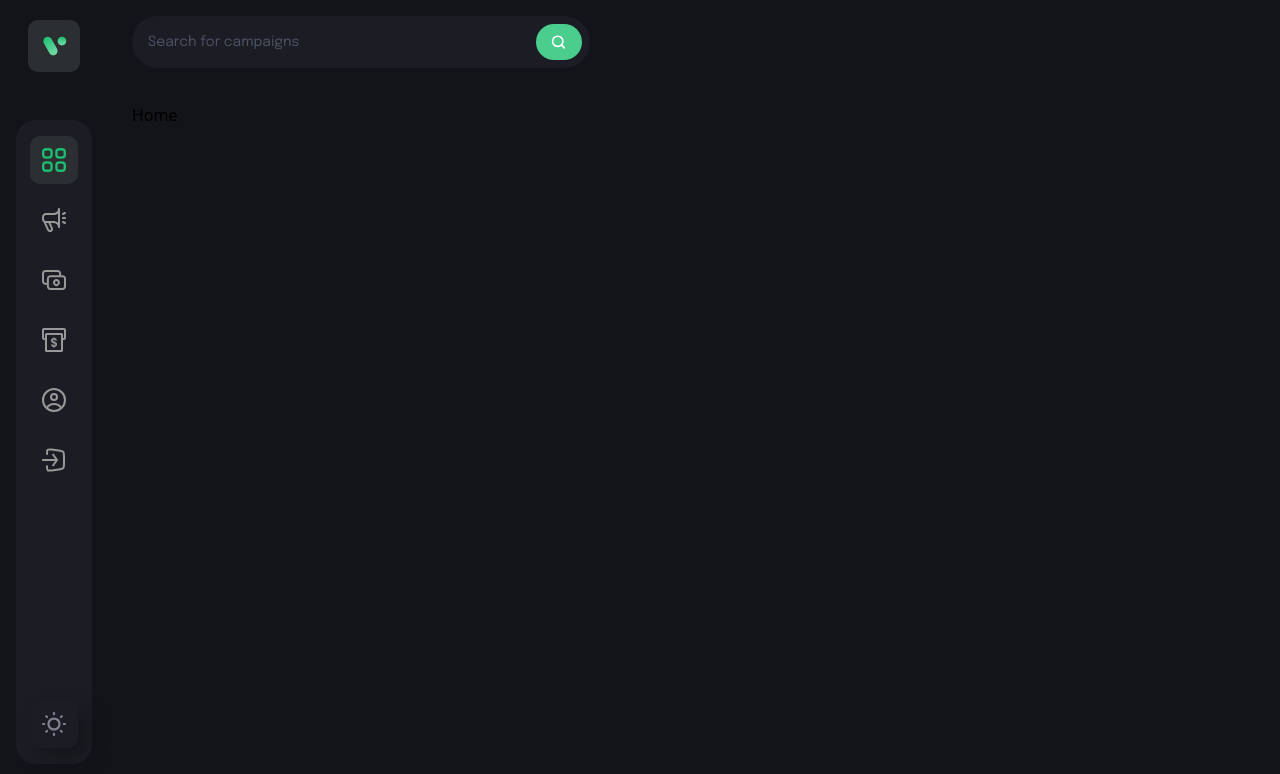
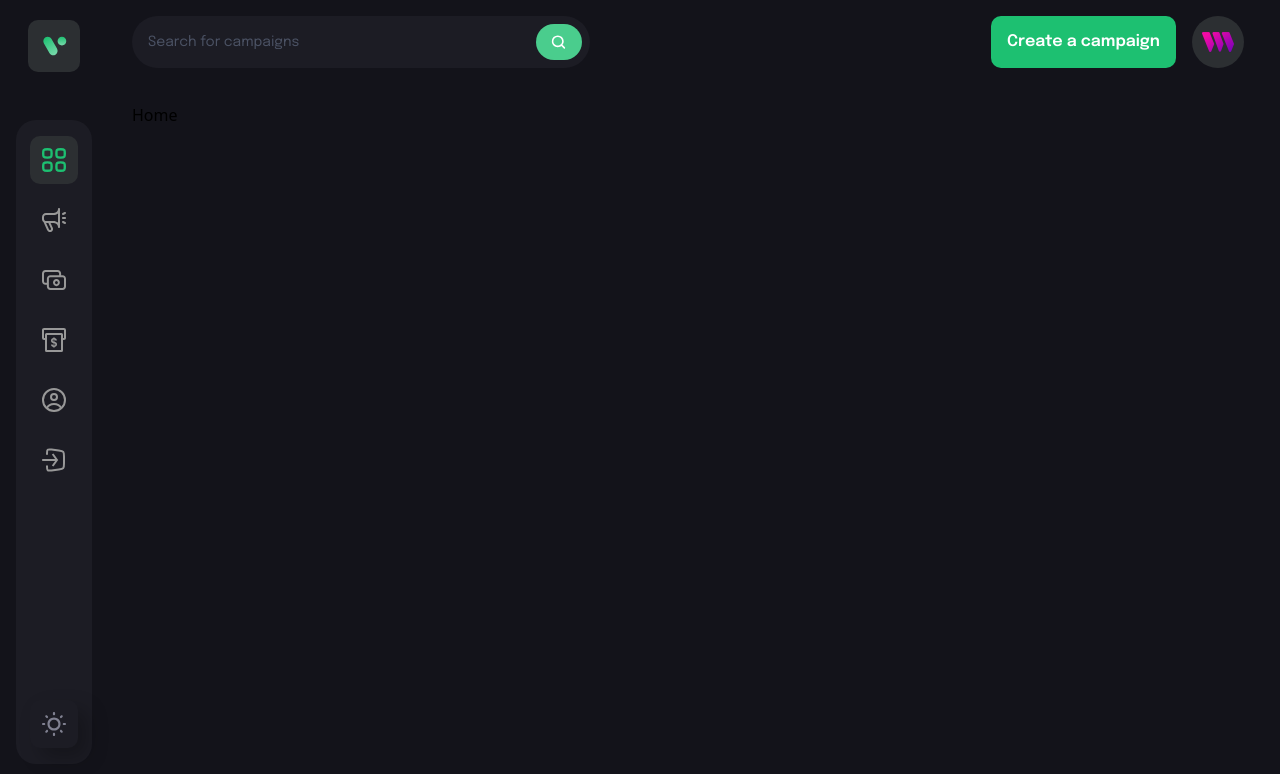
Before and after one commit to Aniket-x-code/Minor-Web3-Crowdfunding, a React (Vite) app in the folder client/: page / in a window 1280 px wide. Shown: the top 774 px of the page. Built offline with nearby package versions, Linux system fonts and the light colour scheme; what @thirdweb-dev/react would draw is missing.

Commit message:
adding media queries

```diff
--- a/client/src/components/CustomButton.jsx
+++ b/client/src/components/CustomButton.jsx
@@ -1,9 +1,16 @@
 import React from 'react'
 
-const CustomButton = () => {
+const CustomButton = ({ btnType, title, handleClick, styles }) => {
   return (
-    <div>CustomButton</div>
+    <button
+      type={btnType}
+      className={`font-epilogue font-semibold text-[16px] leading-[26px] text-white min-h-[52px] px-4 rounded-[10px] ${styles}`}
+      onClick={handleClick}
+    >
+      {title}
+    </button>
   )
 }
 
+
 export default CustomButton;
--- a/client/src/components/Navbar.jsx
+++ b/client/src/components/Navbar.jsx
@@ -11,18 +11,48 @@
 
 const [ toggleDrawer, settoggleDrawer]= useState(false);
 
+const address = '0xabc'
+
   return (
     <div className="flex md:flex-row flex-col-reverse justify-between mb-[35px] ap-6">
       <div className="lg:flex-1 flex  flex-row max-w-[458px] py-2 pl-4 pr-2 h-[52px] bg-[#1c1c24] rounded-[100px]">
+           <input type="text" placeholder="Search for campaigns" className="flex w-full font-epilogue font-normal text-[14px] placeholder:text-[#4b5264] text-white bg-transparent outline-none" />
+               <div className="w-[52px] h-full rounded-[20px] bg-[#4acd8d] flex justify-center items-center cursor-pointer">
+                   <img src={search} alt='search' className="w-[15px] h-[15px] object-contain"/>
+               </div>
+      </div>
 
-      <input type="text" placeholder="Search for campaigns" className="flex w-full font-epilogue font-normal text-[14px] placeholder:text-[#4b5264] text-white bg-transparent outline-none" />
+      <div className="sm:flex hidden flex-row justify-end gap-4">
+        <CustomButton
+        btnType="button"
+        title={ address ? 'Create a campaign ': 'Connect'}
+        styles={address ? 'bg-[#1dc071]' : 'bg-[#8c6dfd]'}
+        handleClick={() => {
+          if(address) navigate('create-campaign')
+          else 'connect()'
+          }}
+        />
 
-      <div className="w-[52px] h-full rounded-[20px] bg-[#4acd8d] flex justify-center items-center cursor-pointer">
+        <Link to="/profile">
+          <div className="w-[52px] h-[52px] rounded-full bg-[#2c2f32] flex justify-center items-center cursor-pointer">
+            <img src={thirdweb} alt="user" className="w-[60%] h-[60%] object-contain " />
+          </div>
+        </Link>
+      </div>
 
-        <img src={search} alt='search' className="w-[15px] h-[15px] object-contain"/>
+          {/* Small screen navigation */}
 
-        </div>
-      </div>
+          <div className=" sm:hidden flex justfy-between items-center relative">
+            <div className="w-[40px] h-[40px] rounded-[10px] bg-[#2c2f32] flex justify-center items-center cursor-pointer">
+              <img src={thirdweb} alt="user" className="w-[60%] h-[60%] object-contain " />
+            </div>
+
+            <img src={menu} alt="menu"
+            className="w-[34px] h-[34px] object-contain cursor-pointer"
+             />
+
+          </div>
+
     </div>
   )
 }
```
